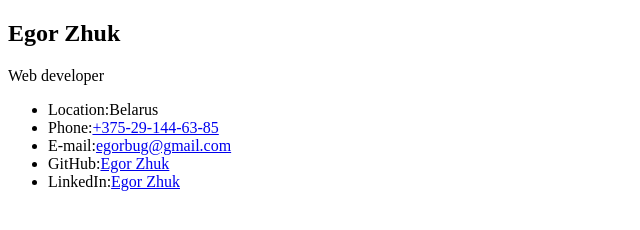
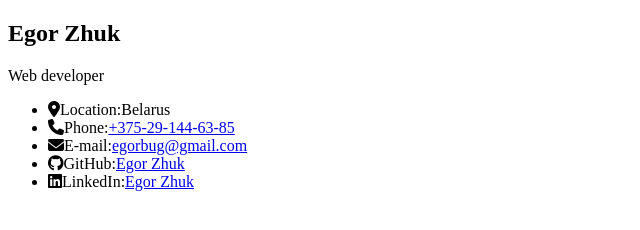
Before and after one commit to EgorZhuk/rsschool-cv, a plain HTML site: page index.html in a window 1280 px wide. Shown: the whole page, without its empty margins (0-640 px from the left). Drawn offline with Linux system fonts and the light colour scheme.

Commit message:
feat: Add icons to contacts

```diff
--- a/index.html
+++ b/index.html
@@ -5,6 +5,10 @@
     <meta http-equiv="X-UA-Compatible" content="IE=edge" />
     <meta name="viewport" content="width=device-width, initial-scale=1.0" />
     <title>CV#2. HTML, CSS & Git Basics</title>
+    <script
+      src="https://kit.fontawesome.com/1d718d2933.js"
+      crossorigin="anonymous"
+    ></script>
   </head>
   <body>
     <header>
@@ -14,21 +18,24 @@
       </div>
       <div>
         <ul>
-          <li><i></i><span>Location:</span>Belarus</li>
           <li>
-            <i></i><span>Phone:</span
+            <i class="icon fa-sharp fa-solid fa-location-dot"></i
+            ><span>Location:</span>Belarus
+          </li>
+          <li>
+            <i class="fa-solid fa-phone"></i><span>Phone:</span
             ><a href="tel:+375291446385">+375-29-144-63-85</a>
           </li>
           <li>
-            <i></i><span>E-mail:</span
+            <i class="fa-solid fa-envelope"></i><span>E-mail:</span
             ><a href="mailto:egorbug@gmail.com">egorbug@gmail.com</a>
           </li>
           <li>
-            <i></i><span>GitHub:</span
+            <i class="fa-brands fa-github"></i><span>GitHub:</span
             ><a href="https://github.com/EgorZhuk" target="_blank">Egor Zhuk</a>
           </li>
           <li>
-            <i></i><span>LinkedIn:</span
+            <i class="fa-brands fa-linkedin"></i><span>LinkedIn:</span
             ><a
               href="https://www.linkedin.com/in/egor-zhuk-4446b5183/"
               target="_blank"
```
